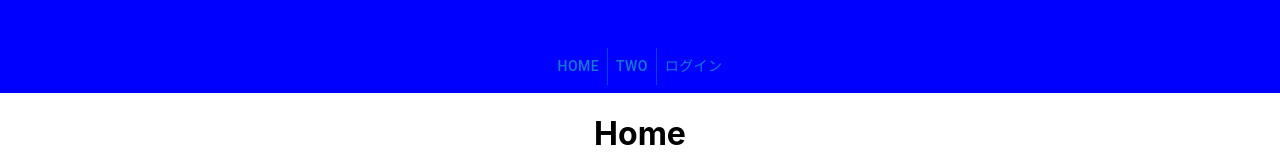
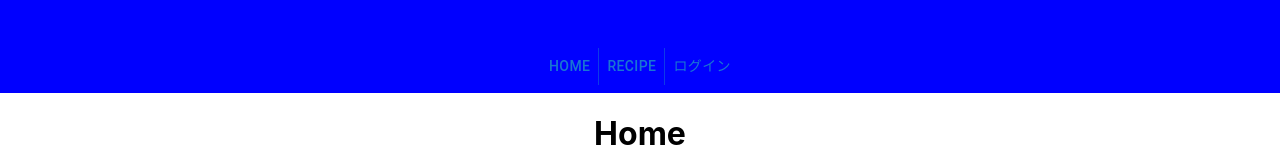
Before and after one commit to kobayoshi-xs/portfolio-project, a React (Create React App) app in the folder front/react-app/: page / in a window 1280 px wide. Shown: the top 160 px of the page. Built offline with nearby package versions, Linux system fonts and the light colour scheme; what axios-case-converter would draw is missing.

Commit message:
react components/layouts/Header.tsxのTWO項目削除、代わりにRecipe項目追加

```diff
--- a/front/react-app/src/components/layouts/Header.tsx
+++ b/front/react-app/src/components/layouts/Header.tsx
@@ -31,7 +31,9 @@ const Header: React.VFC = () => {
         <Link to="/">
           <HeaderButton>Home</HeaderButton>
         </Link>
-        <HeaderButton>Two</HeaderButton>
+        <Link to="recipeArea">
+          <HeaderButton>Recipe</HeaderButton>
+        </Link>
         <Link to="signin" >
           <HeaderButton>
             ログイン
```
